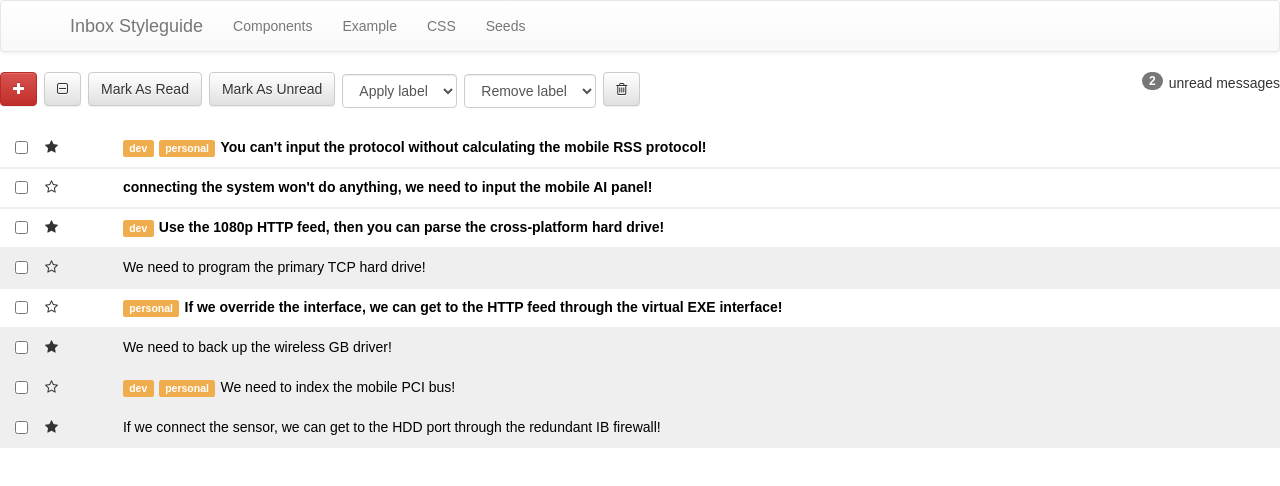
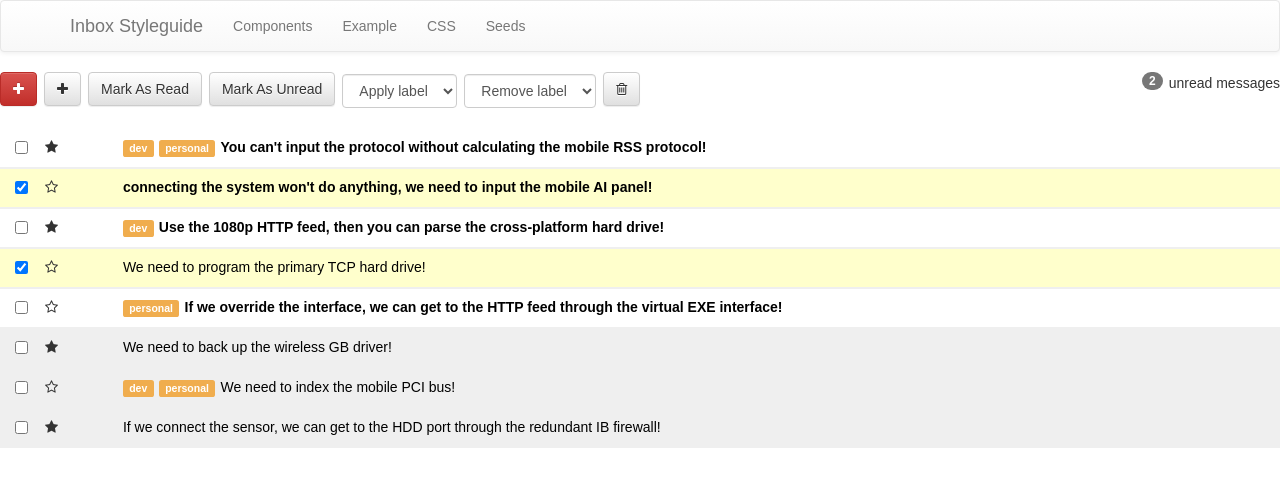
Before and after one commit to TheRobQ/React-Inbox-New, a React (Create React App) app: page / in a window 1280 px wide. Shown: the top 486 px of the page. Built offline with nearby package versions, Linux system fonts and the light colour scheme.

Commit message:
Bulk select, deslect working, used functional setState

```diff
--- a/src/App.js
+++ b/src/App.js
@@ -5,15 +5,29 @@ import MessageList from './components/MessageList'
 import Toolbar from './components/Toolbar'
 import Navbar from './components/Navbar'
 import update from 'immutability-helper';
-
+//var isToggleOn = false
 class App extends Component {
   constructor(props) {
     super(props)
     //console.log(props);
     this.state = {
       messages: this.props.messages,
+      isToggleOn: false
     }
+   this.toggleRead = this.toggleRead.bind(this)
   }
+
+  toggleRead() {
+      if(this.state.isToggleOn === false){
+      let array = this.state.messages.map(message => {message.selected = true; return message})
+         this.setState(prevState => ({messages: array, isToggleOn: !prevState.isToggleOn}))
+       //console.log(array);}
+     }
+       if(this.state.isToggleOn === true){
+       let array = this.state.messages.map(message => {message.selected = false; return message})
+        this.setState(prevState => ({messages: array, isToggleOn: !prevState.isToggleOn}))
+        console.log(array);}
+    }
 
   updateRead = (message, array) => {
     message.read = !message.read
@@ -21,7 +35,7 @@ class App extends Component {
   }
 
   onCheck = (message, array) => {
-    message.checked = !message.checked
+    message.selected = !message.selected
     this.setState({messages: array})
   }
 
@@ -32,12 +46,25 @@ class App extends Component {
 
 
   render() {
+      console.log(this.state.isToggleOn);
     return (<div className="App">
       <Navbar/>
-      <Toolbar/>
-      <MessageList messages={this.state.messages} updateRead={this.updateRead}  onCheck={this.onCheck} check={this.check} star={this.star}/>
+      <Toolbar toggleRead={this.toggleRead} isToggleOn={this.state.isToggleOn} messages={this.state.messages} array={this.props.messages} checkAll = {this.checkAll}/>
+      <MessageList messages={this.state.messages} updateRead={this.updateRead}  onCheck={this.onCheck}  star={this.star} checkAll = {this.checkAll}/>
     </div>);
   }
 }
 
 export default App;
+// toggleRead() {
+//     if(this.state.isToggleOn === false){
+//     let array = this.state.messages.slice(0)
+//     array.forEach(message => message.selected = true)
+//      this.setState({messages: array, isToggleOn: true})
+//      console.log(array);}
+//      if(this.state.isToggleOn === true){
+//      let array = this.state.messages.slice(0)
+//      array.forEach(message => message.selected = false)
+//       this.setState({messages: array, isToggleOn: false})
+//       console.log(array);}
+//   }
--- a/src/components/Message.js
+++ b/src/components/Message.js
@@ -1,21 +1,21 @@
 import React from 'react';
-import update from 'immutability-helper';
+//import update from 'immutability-helper';
 
 export default class Message extends React.Component {
   message = this.props.message
 
   handleChange = (e) =>{
+    console.log(this.message);
     return this.props.onCheck(this.props.message, this.props.array)
   }
 
   toggle = (e) => {
-   console.log(this.message);
    e.preventDefault();
    return this.props.updateRead(this.props.message, this.props.array)
  }
 
  toggleStar = (e) => {
-  console.log(this.message.starred);
+  //console.log(this.message.starred);
   e.preventDefault();
   return this.props.star(this.props.message, this.props.array)
 }
@@ -33,13 +33,13 @@ export default class Message extends React.Component {
    return 'unread'
  }
   check = () => {
-    if (this.message.checked === true) {
+    if (this.message.selected === true) {
       return "checked"
     }
     return ""
   }
   yellow = () => {
-   if (this.props.message.checked) {
+   if (this.message.selected) {
      return 'selected'
    }
    return 'none'
--- a/src/components/MessageList.js
+++ b/src/components/MessageList.js
@@ -1,14 +1,14 @@
 import React from 'react';
 import Message from './Message'
-import update from 'immutability-helper';
+//import update from 'immutability-helper';
 
 export default class MessageList extends React.Component {
 
 render() {
-  const {messages, updateRead, onCheck, checked, star} = this.props
-
+  const {messages, updateRead, onCheck, checked, star, checkAll} = this.props
+  //console.log(this.props);
     return (<div>
-      {messages.map(message => (<Message key={message.id} message={message} updateRead={updateRead} array={messages}  onCheck={onCheck} checked={checked} star={star}/>))}
+      {messages.map(message => (<Message key={message.id} message={message} updateRead={updateRead} array={messages}  onCheck={onCheck} checked={checked} star={star} checkAll = {checkAll} />))}
     </div>)
   }
 }
--- a/src/components/Navbar.js
+++ b/src/components/Navbar.js
@@ -1,5 +1,5 @@
 import React from 'react';
-import update from 'immutability-helper';
+//import update from 'immutability-helper';
 
 const Navbar = () => {
   return (
--- a/src/components/Toolbar.js
+++ b/src/components/Toolbar.js
@@ -1,6 +1,21 @@
 import React from 'react';
 
-const Toolbar = () => {
+const Toolbar = (props) => {
+
+  var toggleAll = (e) =>{
+    //e.preventDefault()
+    return props.toggleRead()
+  }
+
+  const check = () =>{
+    if(props.isToggleOn === false){
+      return "fa fa-plus"
+    }
+    if(props.isToggleOn === true){
+      return "fa fa-check-square-o"
+    }
+      //return "fa fa-plus"
+  }
   return (
     <div className="row toolbar">
       <div className="col-md-12">
@@ -13,8 +28,8 @@ const Toolbar = () => {
           <i className="fa fa-plus"></i>
         </a>
 
-        <button className="btn btn-default">
-          <i className="fa fa-minus-square-o"></i>
+        <button className="btn btn-default" onClick={toggleAll}>
+          <i className={check()}></i>
         </button>
 
         <button className="btn btn-default">Mark As Read</button>
```
